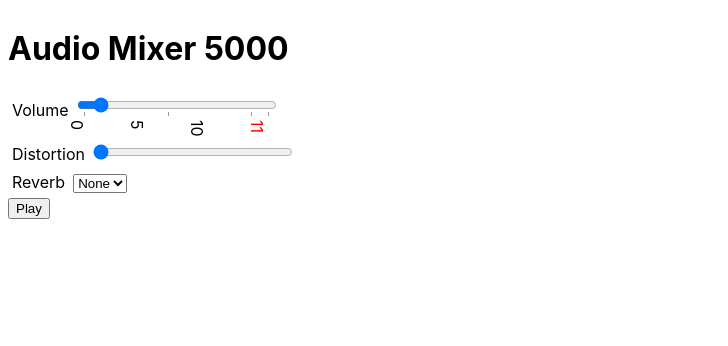
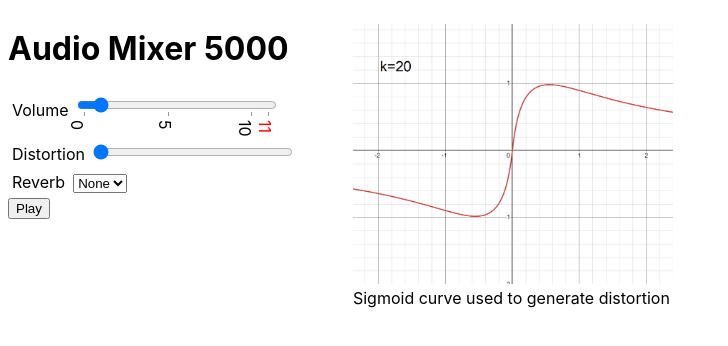
Before and after one commit to oscar-pullam/audio-api, a React (Create React App) app: page / in a window 1280 px wide. Shown: the top 346 px of the page, without its empty margins (0-728 px from the left). Built offline with nearby package versions, Linux system fonts and the light colour scheme.

Commit message:
Curve graph

```diff
--- a/src/App.tsx
+++ b/src/App.tsx
@@ -41,10 +41,12 @@ class App extends React.Component{
       //Remove from node chain
       this.state.reverbNode.disconnect();
     }else{
-      //Add to node chain
+      //Get the audio file
       await fetch(fileName)
-        .then(async (response)=> {var file = await response.arrayBuffer();
+        .then(async (response)=> {
+          var file = await response.arrayBuffer();
           this.state.reverbNode.buffer = await this.state.audioCtx.decodeAudioData(file);
+          //Add to node chain
           this.state.distortNode.connect(this.state.reverbNode).connect(this.state.audioCtx.destination);
         }
       ).catch(()=> alert("File Not Found"));
@@ -58,6 +60,7 @@ class App extends React.Component{
 
     for ( var i = 0; i < n_samples; ++i ) {
         var x = i * 2 / n_samples - 1;
+        //Do some math to get the sigmoid curve
         curve[i] = (3 + k)*Math.atan(Math.sinh(x*0.25)*5) / (Math.PI + k * Math.abs(x));
     }
 
@@ -67,14 +70,16 @@ class App extends React.Component{
 
   public render(){
     return (
+      <>
+      <div className="wrapper">
       <div className='container'>
       <h1>Audio Mixer 5000</h1>
       <div className='input-container'>
         <label htmlFor="volume">Volume</label>
         <input type="range" id="volume" name="volume" min="0" max="11" step="0.1" defaultValue="1" list="values" onChange={(e)=> { this.state.gainNode.gain.value = +e.currentTarget.value; this.setState({gainNode: this.state.gainNode})}}/>
         <datalist id="values">
-            <option value="0" label="0"></option>
-            <option value="5" label="5"></option>
+            <option value="0" label="0" style={{paddingRight: "68px"}}></option>
+            <option value="5" label="5" style={{paddingRight: "60px"}}></option>
             <option value="10" label="10"></option>
             <option value="11" label="11" id="eleven"></option>
         </datalist>
@@ -119,6 +124,14 @@ class App extends React.Component{
       </button>
       <div>{this.state.playing && "Now Playing Nutcracker March"}</div>
       </div>
+      <div className='container'>
+        <figure>
+        <img src="sigmoid.png" alt="Sigmoid curve" width="320px"/>
+        <figcaption>Sigmoid curve used to generate distortion</figcaption>
+        </figure>
+      </div>
+      </div>
+      </>
     );
   }
 }
--- a/src/index.css
+++ b/src/index.css
@@ -13,9 +13,7 @@ code {
 }
 
 datalist {
-  display: flex;
-  flex-direction: column;
-  justify-content: space-between;
+  display: block;
   writing-mode: vertical-lr;
   width: 200px;
   position: relative;
@@ -46,3 +44,7 @@ label{
 .container{
   padding: 8px;
 }
+
+.wrapper{
+  display: flex;
+}
```
Also changed, not shown: public/sigmoid.png (added).
